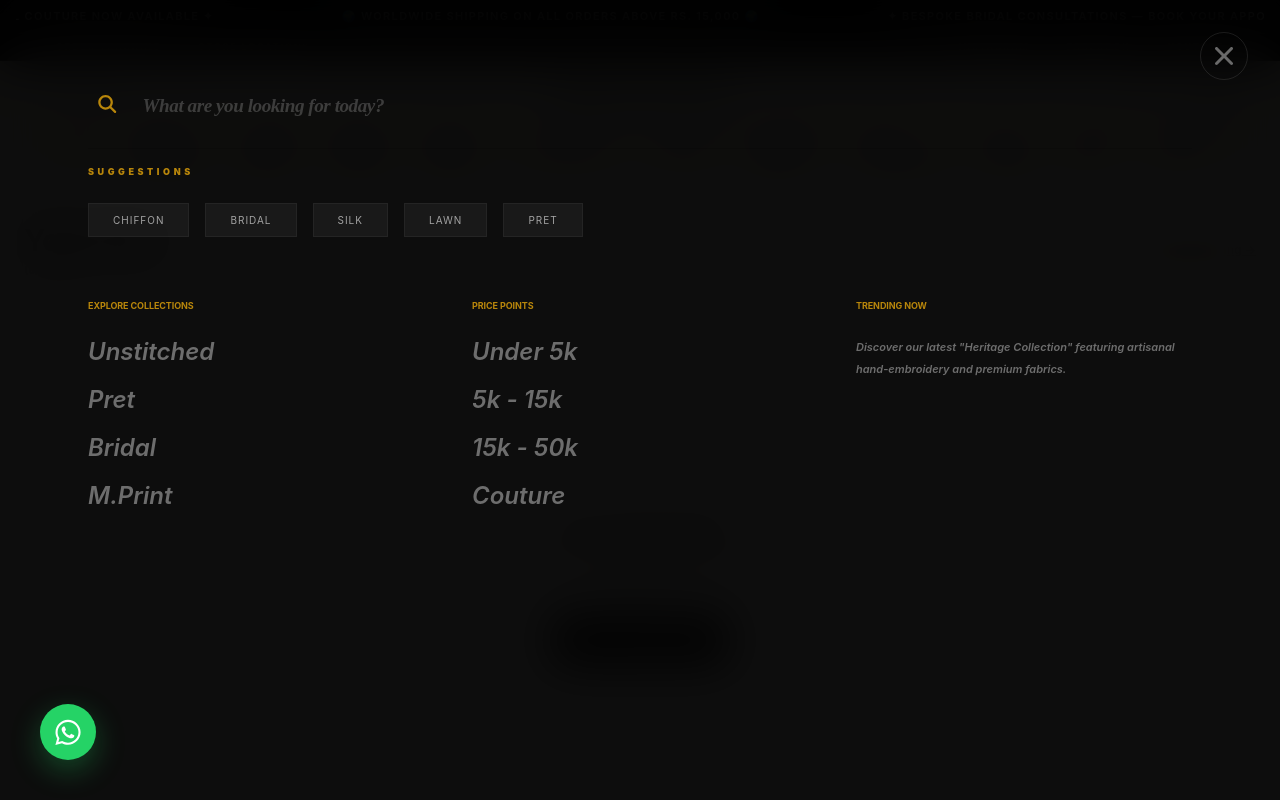
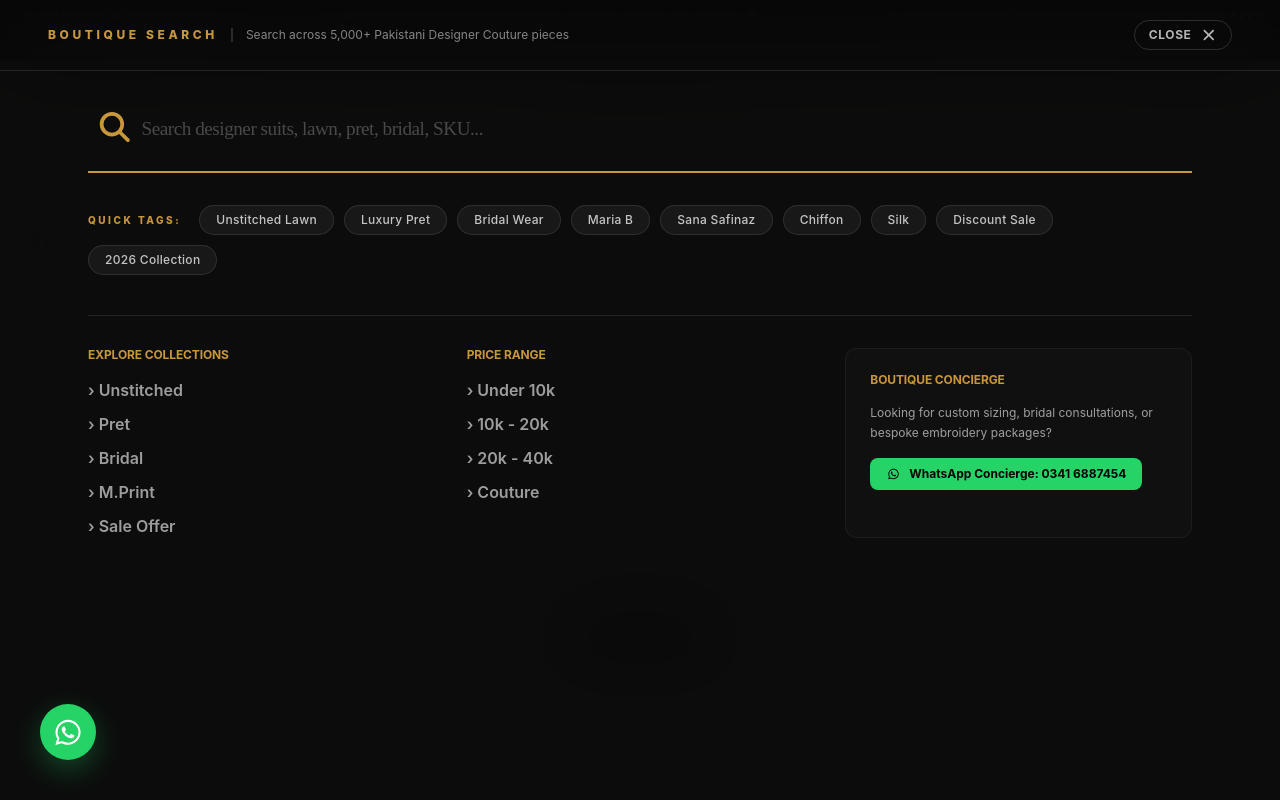
Before and after one commit to ahmadalibyteforceITSolution/AhmadClothHouse, a Vue app: page /cart in a window 1280 px wide. Both pictures are taken after a click on the button 105 px from the left and 94 px from the top of the page. Shown: the top 800 px of the page. Built offline with nearby package versions, Linux system fonts and the light colour scheme; what vue3-google-login would draw is missing.

Commit message:
Redesign search overlay into luxury boutique live search modal with high-res product cards and smart filtering

```diff
--- a/src/components/Home/Header.vue
+++ b/src/components/Home/Header.vue
@@ -124,100 +124,167 @@
     </div>
 
 
-    <!-- Search Bar Dropdown -->
+    <!-- Search Bar Dropdown — Modern Luxury Boutique Experience -->
     <transition name="modal-fade">
-      <div v-if="searchOpen" class="fixed inset-0 z-[20001] flex flex-col">
-        <!-- Backdrop -->
-        <div class="absolute inset-0 bg-black/95 backdrop-blur-xl" @click="searchOpen = false"></div>
+      <div v-if="searchOpen" class="fixed inset-0 z-[20001] flex flex-col bg-[#080808]/98 backdrop-blur-2xl text-white">
+        <!-- Top Control Bar -->
+        <div class="border-b border-white/10 px-6 sm:px-12 py-5 flex items-center justify-between max-w-7xl mx-auto w-full">
+          <div class="flex items-center gap-3">
+            <span class="text-xs uppercase tracking-[0.3em] font-extrabold text-[#c9973a]">Boutique Search</span>
+            <span class="text-xs text-white/30 hidden sm:inline">|</span>
+            <span class="text-xs text-white/50 hidden sm:inline">Search across 5,000+ Pakistani Designer Couture pieces</span>
+          </div>
 
-        <!-- Modal Content -->
-        <div class="relative w-full h-full overflow-y-auto pt-20 pb-32">
           <!-- Close Button -->
           <button @click="searchOpen = false" aria-label="Close Search"
-            class="absolute top-8 right-8 text-white/40 hover:text-white transition-all w-12 h-12 flex items-center justify-center rounded-full border border-white/10 hover:border-white/40 group">
-            <font-awesome-icon icon="fa-solid fa-xmark" class="text-2xl group-hover:rotate-90 transition-transform duration-500" />
+            class="text-white/70 hover:text-white transition-all px-3.5 py-1.5 rounded-full border border-white/15 hover:border-white/40 flex items-center gap-2 text-xs font-bold uppercase tracking-wider group cursor-pointer">
+            <span>Close</span>
+            <font-awesome-icon icon="fa-solid fa-xmark" class="text-sm group-hover:rotate-90 transition-transform duration-300" />
+          </button>
+        </div>
+
+        <!-- Modal Scroll Area -->
+        <div class="relative w-full flex-1 overflow-y-auto pt-8 pb-32">
+          <div class="max-w-6xl mx-auto px-6">
+
+            <!-- Large Clean Search Bar Input -->
+            <div class="relative flex items-center mb-8 border-b-2 border-white/20 focus-within:border-[#c9973a] pb-4 transition-colors duration-300">
+              <button @click="handleSearch" class="p-2 text-[#c9973a] hover:scale-110 transition-transform" title="Search">
+                <font-awesome-icon icon="fa-solid fa-magnifying-glass" class="text-2xl sm:text-3xl" />
               </button>
 
-          <div class="max-w-6xl mx-auto px-6">
-          <div class="flex items-center gap-4 mb-4 border-b border-black/10 dark:border-white/10 pb-4">
-            <button @click="handleSearch" class="group/search p-2 hover:scale-110 transition-all duration-300">
-              <font-awesome-icon icon="fa-solid fa-magnifying-glass"
-                class="text-[var(--primary-gold)] text-lg group-hover/search:text-amber-500 transition-colors" />
+              <input
+                ref="searchInput"
+                v-model="searchQuery"
+                @keyup.enter="handleSearch"
+                type="text"
+                placeholder="Search designer suits, lawn, pret, bridal, SKU..."
+                aria-label="Search Catalog"
+                class="search-input flex-grow bg-transparent text-white placeholder-white/25 outline-none text-2xl sm:text-4xl md:text-5xl font-light tracking-tight px-4"
+              />
+
+              <!-- Clear Query Button -->
+              <button v-if="searchQuery.length > 0" @click="searchQuery = ''" class="text-white/40 hover:text-white p-2 text-xl" title="Clear">
+                <font-awesome-icon icon="fa-solid fa-xmark" />
               </button>
-            <input ref="searchInput" v-model="searchQuery" @keyup.enter="handleSearch" type="text"
-              placeholder="What are you looking for today?" aria-label="Search Catalog"
-              class="search-input flex-grow bg-transparent text-white placeholder-white/20 outline-none text-4xl md:text-6xl font-playfair font-light tracking-tight italic" />
             </div>
 
-          <!-- Quick Suggestions -->
-          <div v-if="searchQuery.length === 0" class="flex flex-wrap gap-4 mb-16 animate-reveal">
-             <span class="text-[9px] font-black tracking-[0.4em] text-[var(--primary-gold)] w-full mb-2">SUGGESTIONS</span>
-             <button v-for="tag in ['Chiffon', 'Bridal', 'Silk', 'Lawn', 'Pret']" :key="tag"
+            <!-- Quick Suggestions Tags -->
+            <div class="flex flex-wrap items-center gap-2.5 mb-10">
+               <span class="text-[10px] font-extrabold tracking-[0.25em] text-[#c9973a] uppercase mr-2">Quick Tags:</span>
+               <button v-for="tag in ['Unstitched Lawn', 'Luxury Pret', 'Bridal Wear', 'Maria B', 'Sana Safinaz', 'Chiffon', 'Silk', 'Discount Sale', '2026 Collection']"
+                 :key="tag"
                  @click="searchQuery = tag"
-               class="px-6 py-2 border border-white/5 bg-white/5 text-[10px] text-white/60 uppercase tracking-widest hover:border-[var(--primary-gold)] hover:text-[var(--primary-gold)] transition-all">
+                 class="px-4 py-1.5 rounded-full border border-white/10 bg-white/5 text-xs text-white/75 font-medium tracking-wide hover:border-[#c9973a] hover:bg-[#c9973a] hover:text-black transition-all cursor-pointer">
                  {{ tag }}
                </button>
             </div>
 
-          <!-- Live Results Architecture -->
-          <div v-if="searchQuery.length > 1" class="mb-10 animate-reveal">
-            <div class="flex items-center gap-2 mb-6">
-              <span class="text-[8px] font-black tracking-[0.4em] text-[var(--primary-gold)]">LIVE RESULTS</span>
-              <div class="h-[1px] flex-grow bg-[var(--primary-gold)]/10"></div>
+            <!-- LIVE SEARCH RESULTS GRID -->
+            <div v-if="searchQuery.length > 1" class="mb-14 animate-reveal">
+              <div class="flex items-center justify-between mb-6 pb-2 border-b border-white/10">
+                <div class="flex items-center gap-3">
+                  <span class="text-xs font-bold tracking-widest text-[#c9973a] uppercase">Matched Products</span>
+                  <span class="text-xs bg-white/10 text-white/80 px-2.5 py-0.5 rounded-full font-bold">
+                    {{ liveResults.length }} {{ liveResults.length === 1 ? 'Design' : 'Designs' }}
+                  </span>
+                </div>
+                <button v-if="liveResults.length > 0" @click="handleSearch" class="text-xs font-bold text-[#c9973a] hover:underline uppercase tracking-wider">
+                  View Full Catalog &rarr;
+                </button>
               </div>
 
-            <div class="grid grid-cols-1 sm:grid-cols-2 lg:grid-cols-3 xl:grid-cols-4 gap-6">
-              <div v-for="p in liveResults" :key="p.id" @click="goToLiveProduct(p)"
-                class="flex items-center gap-4 p-4 border border-black/[0.05] dark:border-white/[0.05] hover:border-[var(--primary-gold)] hover:bg-white dark:hover:bg-white/[0.05] cursor-pointer transition-all bg-white dark:bg-white/[0.02] group rounded-xl shadow-sm hover:shadow-xl hover:-translate-y-1">
-                <img :src="p.image" class="w-12 h-12 object-cover transition-all" />
-                <div class="flex-grow">
-                  <p class="text-[10px] font-black uppercase tracking-tighter dark:text-white line-clamp-1">{{ p.name }}
+              <!-- Product Cards Grid -->
+              <div v-if="liveResults.length > 0" class="grid grid-cols-2 sm:grid-cols-3 lg:grid-cols-4 gap-4 sm:gap-6">
+                <div
+                  v-for="p in liveResults"
+                  :key="p.id"
+                  @click="goToLiveProduct(p)"
+                  class="group flex flex-col bg-white/[0.03] hover:bg-white/[0.08] border border-white/10 hover:border-[#c9973a] rounded-xl overflow-hidden cursor-pointer transition-all duration-300 hover:shadow-2xl hover:-translate-y-1 p-3"
+                >
+                  <div class="relative aspect-[3/4] overflow-hidden rounded-lg bg-black/40 mb-3">
+                    <img :src="p.image" :alt="p.name" class="w-full h-full object-cover group-hover:scale-105 transition-transform duration-500" />
+                    <span v-if="p.category" class="absolute top-2 left-2 text-[9px] uppercase tracking-wider font-extrabold bg-black/70 backdrop-blur-md text-white px-2 py-0.5 rounded">
+                      {{ p.category }}
+                    </span>
+                  </div>
+
+                  <h5 class="text-xs sm:text-sm font-bold text-white line-clamp-1 group-hover:text-[#c9973a] transition-colors mb-1">
+                    {{ p.name }}
+                  </h5>
+                  <p class="text-[10px] text-white/50 uppercase tracking-widest line-clamp-1 mb-2 font-mono">
+                    SKU: {{ p.sku || p.id }}
                   </p>
-                  <p class="text-[8px] font-black text-[var(--primary-gold)] uppercase tracking-widest">Rs. {{
-                    p.price.toLocaleString() }}</p>
-                </div>
-              </div>
-              <div v-if="liveResults.length === 0"
-                class="col-span-full py-4 text-[9px] font-black uppercase tracking-widest text-center text-stone-400 opacity-50 italic">
-                No pieces match your search criteria...
-              </div>
-              <div v-if="liveResults.length > 0" class="col-span-full mt-6 text-center">
-                <button @click="handleSearch" class="text-[10px] font-black uppercase tracking-[0.4em] text-[var(--primary-gold)] border-b border-[var(--primary-gold)]/20 pb-1 hover:border-[var(--primary-gold)] transition-all">
-                  View All Search Results
-                </button>
+
+                  <div class="mt-auto flex items-center justify-between pt-2 border-t border-white/5">
+                    <span class="text-xs sm:text-sm font-extrabold text-[#c9973a]">
+                      Rs. {{ Number(p.price).toLocaleString() }}
+                    </span>
+                    <span class="text-[10px] uppercase font-bold text-white/40 group-hover:text-white transition-colors">
+                      View &rarr;
+                    </span>
                   </div>
                 </div>
               </div>
 
-          <!-- Quick Filters -->
-          <div class="grid grid-cols-1 md:grid-cols-3 gap-12 animate-reveal">
-            <div>
-              <h4 class="text-[9px] font-bold text-[var(--primary-gold)] uppercase tracking-[0.4em] mb-6">Explore Collections</h4>
+              <!-- No Results State -->
+              <div v-else class="py-16 text-center space-y-3 bg-white/[0.02] border border-white/5 rounded-2xl p-8">
+                <div class="w-16 h-16 rounded-full bg-white/5 flex items-center justify-center mx-auto text-[#c9973a] text-2xl">
+                  <font-awesome-icon icon="fa-solid fa-magnifying-glass" />
+                </div>
+                <h4 class="text-lg font-bold text-white">No exact designs found for "{{ searchQuery }}"</h4>
+                <p class="text-xs text-white/50 max-w-md mx-auto">
+                  Try searching for general terms like "Lawn", "Pret", "Bridal", "Maria B", or browse by collection below.
+                </p>
+              </div>
+            </div>
+
+            <!-- Quick Category & Price Range Filter Columns -->
+            <div class="grid grid-cols-1 md:grid-cols-3 gap-8 pt-8 border-t border-white/10">
               <div class="space-y-4">
-                <button v-for="cat in ['Unstitched', 'Pret', 'Bridal', 'M.Print']" :key="cat"
+                <h4 class="text-xs font-bold text-[#c9973a] uppercase tracking-[0.3em]">Explore Collections</h4>
+                <div class="flex flex-col gap-2.5">
+                  <button
+                    v-for="cat in ['Unstitched', 'Pret', 'Bridal', 'M.Print', 'Sale Offer']"
+                    :key="cat"
                     @click="searchQuery = cat; handleSearch()"
-                  class="block text-2xl font-playfair text-white/40 hover:text-[var(--primary-gold)] transition-all italic">
-                  {{ cat }}
+                    class="text-left text-sm sm:text-base text-white/60 hover:text-white hover:translate-x-1 transition-all font-semibold cursor-pointer"
+                  >
+                    &rsaquo; {{ cat }}
                   </button>
                 </div>
               </div>
-            <div>
-              <h4 class="text-[9px] font-bold text-[var(--primary-gold)] uppercase tracking-[0.4em] mb-6">Price Points</h4>
+
               <div class="space-y-4">
-                <button v-for="price in ['Under 5k', '5k - 15k', '15k - 50k', 'Couture']" :key="price"
-                  class="block text-2xl font-playfair text-white/40 hover:text-[var(--primary-gold)] transition-all italic">
-                  {{ price }}
+                <h4 class="text-xs font-bold text-[#c9973a] uppercase tracking-[0.3em]">Price Range</h4>
+                <div class="flex flex-col gap-2.5">
+                  <button
+                    v-for="priceItem in ['Under 10k', '10k - 20k', '20k - 40k', 'Couture']"
+                    :key="priceItem"
+                    @click="router.push('/shop'); searchOpen = false"
+                    class="text-left text-sm sm:text-base text-white/60 hover:text-white hover:translate-x-1 transition-all font-semibold cursor-pointer"
+                  >
+                    &rsaquo; {{ priceItem }}
                   </button>
                 </div>
               </div>
-            <div class="hidden md:block">
-              <h4 class="text-[9px] font-bold text-[var(--primary-gold)] uppercase tracking-[0.4em] mb-6">Trending Now
-              </h4>
-              <p class="text-[11px] text-white/40 italic font-playfair leading-loose">
-                Discover our latest "Heritage Collection" featuring artisanal hand-embroidery and premium fabrics.
+
+              <div class="space-y-4 hidden md:block bg-white/[0.02] p-6 rounded-xl border border-white/5">
+                <h4 class="text-xs font-bold text-[#c9973a] uppercase tracking-[0.3em]">Boutique Concierge</h4>
+                <p class="text-xs text-white/60 leading-relaxed">
+                  Looking for custom sizing, bridal consultations, or bespoke embroidery packages?
                 </p>
+                <a
+                  href="https://wa.me/923416887454"
+                  target="_blank"
+                  class="inline-flex items-center gap-2 text-xs font-bold text-black bg-[#25D366] hover:bg-[#20ba5a] px-4 py-2 rounded-lg transition-colors no-underline"
+                >
+                  <font-awesome-icon :icon="['fab', 'whatsapp']" />
+                  <span>WhatsApp Concierge: 0341 6887454</span>
+                </a>
               </div>
             </div>
+
           </div>
         </div>
       </div>
@@ -610,18 +677,33 @@ const goToLiveProduct = (p) => {
 }
 
 const liveResults = computed(() => {
-  if (searchQuery.value.length < 2) return []
-  const q = searchQuery.value.toLowerCase()
+  if (!searchQuery.value || searchQuery.value.trim().length < 2) return []
+  const q = searchQuery.value.trim().toLowerCase()
   return productStore.products
-    .filter(p =>
-      p.name?.toLowerCase().includes(q) ||
-      p.category?.toLowerCase().includes(q) ||
-      p.parentCategory?.toLowerCase().includes(q) ||
-      p.description?.toLowerCase().includes(q) ||
-      p.brand?.toLowerCase().includes(q) ||
-      p.nature?.toLowerCase().includes(q)
+    .filter(p => {
+      const name = (p.name || '').toLowerCase()
+      const sku = (p.sku || p.id || '').toString().toLowerCase()
+      const category = (p.category || '').toLowerCase()
+      const parentCategory = (p.parentCategory || '').toLowerCase()
+      const description = (p.description || '').toLowerCase()
+      const brand = (p.brand || '').toLowerCase()
+      const fabric = (p.fabric || '').toLowerCase()
+      const color = (p.color || '').toLowerCase()
+      const nature = (p.nature || '').toLowerCase()
+
+      return (
+        name.includes(q) ||
+        sku.includes(q) ||
+        category.includes(q) ||
+        parentCategory.includes(q) ||
+        description.includes(q) ||
+        brand.includes(q) ||
+        fabric.includes(q) ||
+        color.includes(q) ||
+        nature.includes(q)
       )
-    .slice(0, 12)
+    })
+    .slice(0, 16)
 })
 
 const goToHome = () => {
```
Lines whose indentation alone changed are shown as unchanged.
